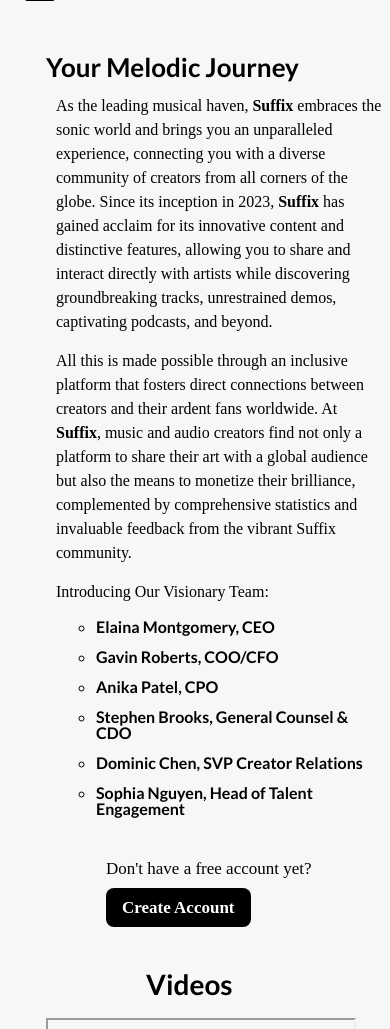
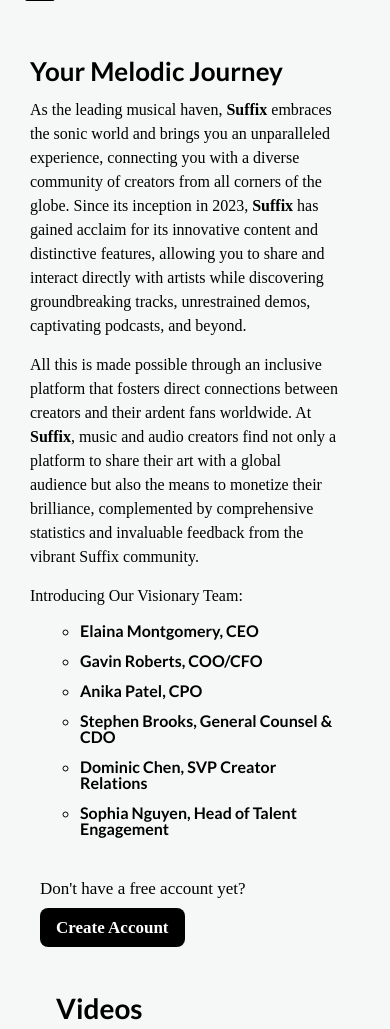
Before and after one commit to Anestezia-zip/Suffix, a plain HTML site: page about-us.html in a window 390 px wide. Shown: the part 71-1100 px from the top of the page. Drawn offline with Linux system fonts and the light colour scheme; grey boxes are pictures that could not be loaded.

Commit message:
added responsive to about page

```diff
--- a/about-us.html
+++ b/about-us.html
@@ -80,7 +80,7 @@
                             <h3 class="featured-title2">Catch the video premiere for “Couch” off “i am OTHER, Volume 1”
                             </h3>
                             <p>ICYMI, the Suffix and i am OTHER-curated compilation project, “i am OTHER, Volume 1”
-                                dropped last month to honor all […]</p>
+                                dropped last month</p>
                         </li>
                         <li>
                             <iframe class="about-video" src="https://www.youtube.com/embed/G6BhicP3V3U"
@@ -90,7 +90,7 @@
                             <h3 class="featured-title2">A conversation with #TheShowMustBePaused founders, Jamila Thomas
                                 and Brianna Agyemang, moderated by Suffix’s global head of music, Lisa Ellis</h3>
                             <p>Moderated by Anastasia Emmet, Suffix’s Head of Global Music, Artist Relations, and Label
-                                Services, #TheShowMustBePaused’s Jamila Thomas and Brianna Agyemang […]</p>
+                                Services, #TheShowMustBePaused’s Jamila Thomas and Brianna Agyemang</p>
                         </li>
                     </ul>
                 </section>
--- a/assets/css/main.css
+++ b/assets/css/main.css
@@ -206,13 +206,14 @@ nav {
 /* ------------------------- Dropdown Menu ------------------------- */
 
 .dropbtn {
-    width: 300px;
-    height: 94px;
+    width: 180px;
+    height: 55px;
     margin-top: 42px;
     margin-left: 25px;
     background-color: transparent;
     border: none;
     position: relative;
+    cursor: pointer;
 }
 
 .dropdown-content {
@@ -220,7 +221,7 @@ nav {
     display: none;
     width: 200px;
     height: 160px;
-    margin: 10px 40px;
+    margin: 10px 25px;
     position: absolute;
     background: #FFFFFF;
     box-shadow: 0px 4px 22px rgba(0, 0, 0, 0.1);
@@ -299,7 +300,7 @@ nav {
     font-family: 'Lato';
     font-size: 28px;
     line-height: 24px;
-    margin: 0 0 15px 100px;
+    margin: 0 0 15px 36px;
 }
 
 .aboutus-list {
@@ -592,10 +593,6 @@ nav {
         margin-bottom: 30px;
     }
 
-    .featured-bl .same-style {
-        display: none;
-    }
-
     .featured-bl li,
     .interviews li {
         margin-right: 0 !important;
@@ -713,6 +710,7 @@ nav {
 
     .featured-bl .prod-bl:not(:last-child) {
         margin-right: 0px;
+        margin-bottom: 26px;
     }
 
     .featured-bl .featured-flex-margin {
@@ -739,7 +737,7 @@ nav {
     max-width: 1144px;
     margin: 0 auto;
     display: flex;
-    margin-top: 80px;
+    margin-top: 60px;
 }
 
 .event-left {
@@ -867,6 +865,36 @@ footer a {
 }
 
 @media (max-width: 767.98px) {
+    .dropbtn {
+        width: 40px;
+    }
+
+    .aboutus {
+        padding: 10px;
+        padding-right: 50px;
+    }
+
+    .aboutus-title {
+        margin: 0 0 15px 20px;
+    }
+
+    .aboutus p {
+        margin: 0 0 15px 20px;
+    }
+
+    .aboutus h3,
+    .aboutus a {
+        margin: 40px 0 15px 30px;
+    }
+
+    .aboutus-list {
+        margin-left: 70px;
+    }
+
+    .videos-title {
+        margin-left: 10px;
+    }
+
     footer {
         min-height: 163px;
         padding: 55px 0 30px;
```
Also changed, not shown: index.html (+2 -2 lines).
